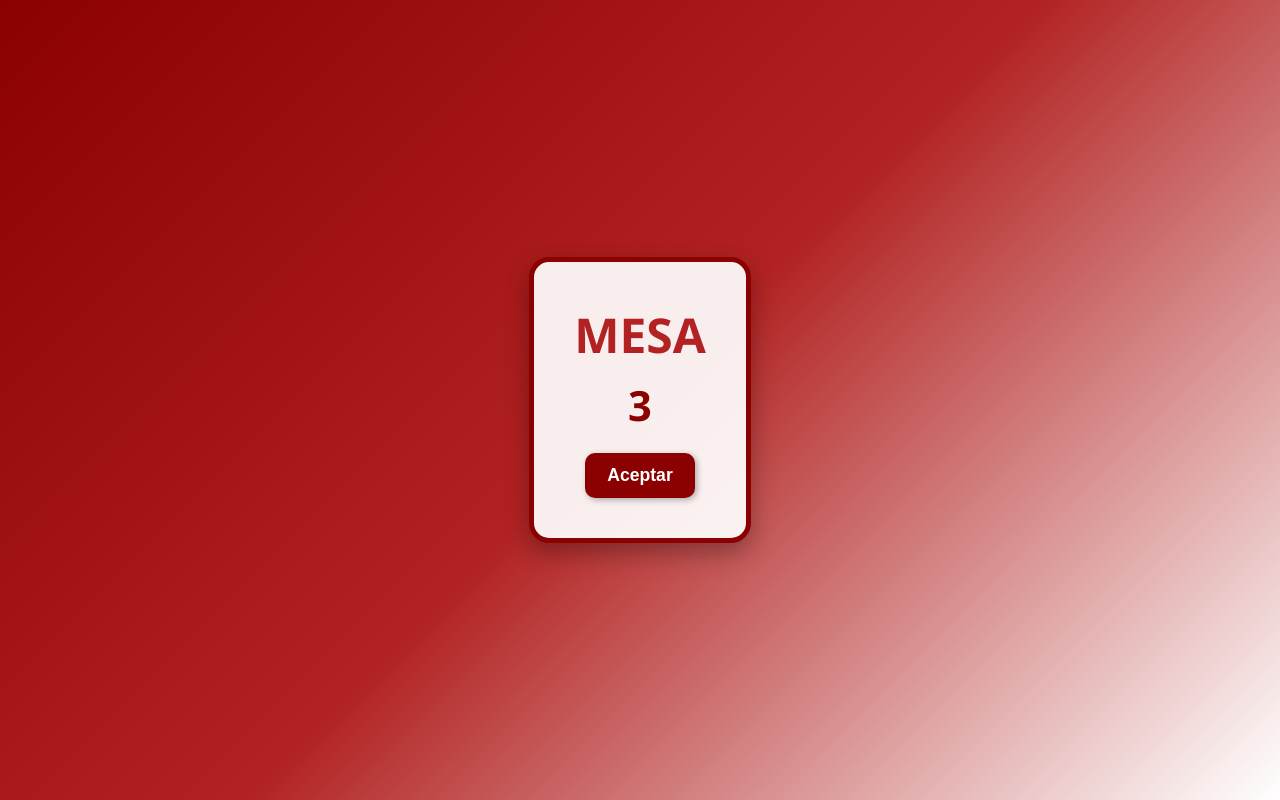
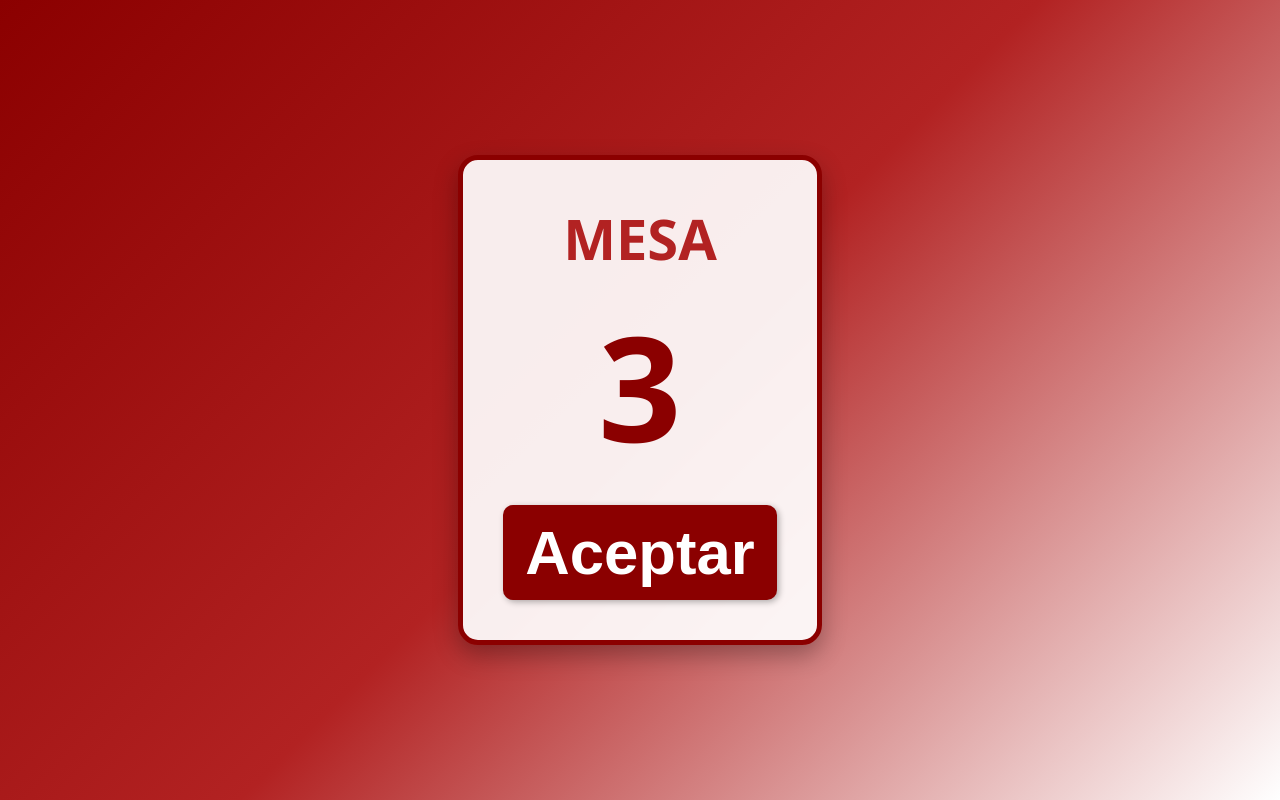
Before and after one commit to palmaspizza/comedorelnano, a plain HTML site: page mesa-3.html in a window 1280 px wide. Drawn offline with Linux system fonts and the light colour scheme.

Commit message:
Update mesa-3.html

```diff
--- a/mesa-3.html
+++ b/mesa-3.html
@@ -4,11 +4,11 @@
   <meta charset="UTF-8">
   <title>Mesa 3</title>
   <style>
-    body { margin:0; height:100vh; display:flex; justify-content:center; align-items:center;
+    body { font-size: 350%;   margin:0; height:100vh; display:flex; justify-content:center; align-items:center;
            background:linear-gradient(135deg,#8B0000,#B22222,#ffffff); font-family:'Segoe UI',sans-serif; }
-    .card { background:rgba(255,255,255,0.92); border:5px solid #8B0000; border-radius:20px;
-            padding:40px; text-align:center; box-shadow:0 10px 25px rgba(0,0,0,0.3); max-width:320px; }
-    .title { font-size:3em; font-weight:bold; color:#B22222; margin:0 0 10px; }
+    .card {   background:rgba(255,255,255,0.92); border:5px solid #8B0000; border-radius:20px;
+            padding:40px; text-align:center; box-shadow:0 10px 25px rgba(0,0,0,0.3);  }
+    .title { font-weight:bold; color:#B22222; margin:0 0 10px; }
     .subtitle { font-size:2.6em; font-weight:bold; color:#8B0000; margin:0 0 20px; }
     button { padding:12px 22px; font-size:1.1em; font-weight:bold; color:#fff; background-color:#8B0000;
              border:none; border-radius:10px; cursor:pointer; box-shadow:2px 2px 6px rgba(0,0,0,0.3); }
```
